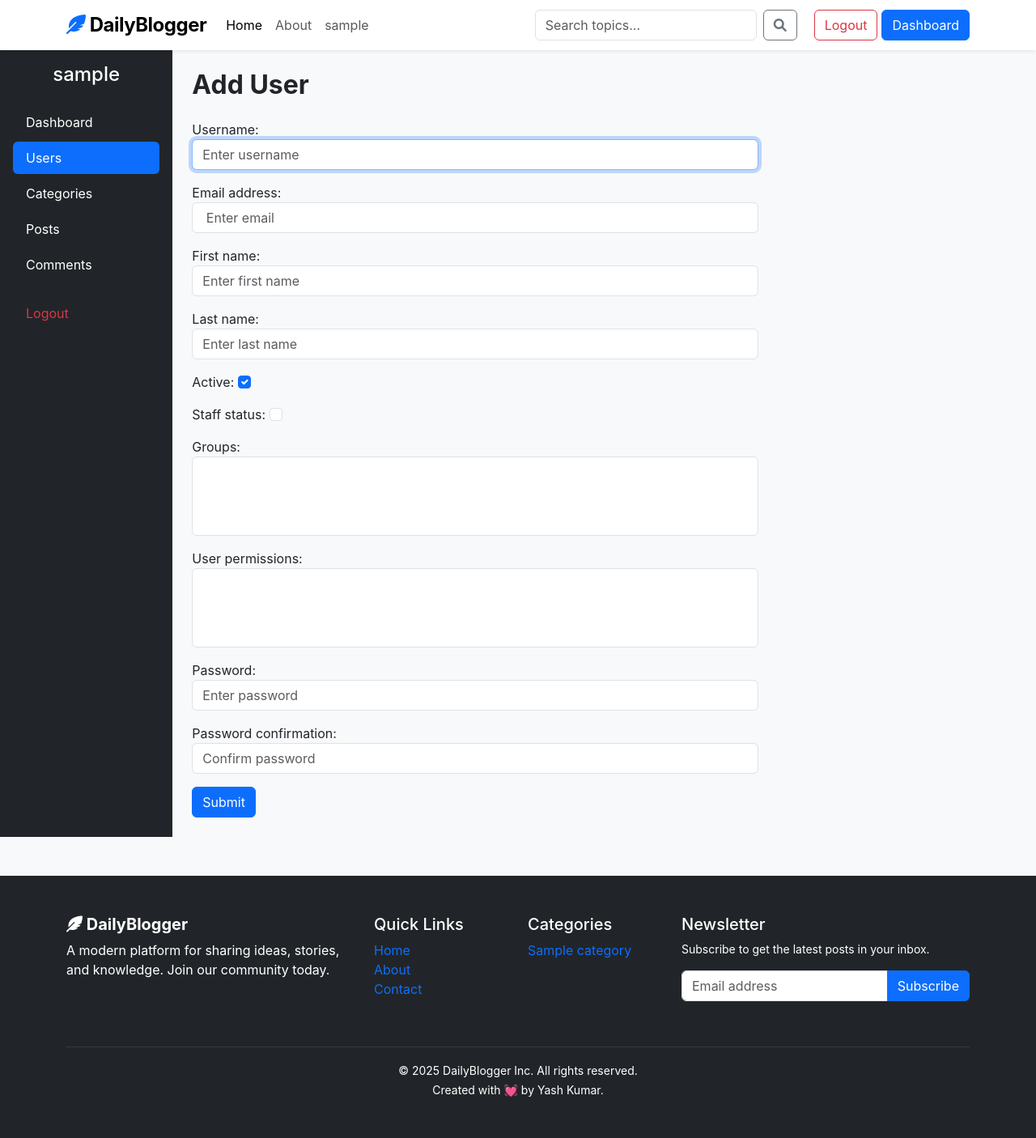
After one commit to Yash4313/Blog_Website, a Django app: page /dashboard/users/add/ in a window 1280 px wide. The commit adds this page. Shown: the whole page at 81% size. Run offline with Django 5.2, Linux system fonts and the light colour scheme; a user stored in the database is signed in; tables that the repository leaves empty hold one stand-in row (values such as "Sample post"); lists and menus that the app fills with data are empty.

Commit message:
added user management functionality

```diff
--- a/blog_main/forms.py
+++ b/blog_main/forms.py
@@ -10,7 +10,7 @@ class RegistrationForm(UserCreationForm):
 
 
     def __init__(self, *args, **kwargs):
-        super().__init__(*args, **kwargs)
+        super(RegistrationForm, self).__init__(*args, **kwargs)
 
         self.fields["username"].widget.attrs.update({
             "class": "form-control",
--- a/dashboard/forms.py
+++ b/dashboard/forms.py
@@ -1,5 +1,7 @@
 from django import forms
 from blog.models import Category,Post
+from django.contrib.auth.models import User
+from django.contrib.auth.forms import UserCreationForm
 
 class CategoryForm(forms.ModelForm):
     class Meta:
@@ -37,3 +39,39 @@ class PostForm(forms.ModelForm):
             'status': 'Status',
             'is_featured': 'Is Featured',
         }
+
+class AddUserForm(UserCreationForm):
+    class Meta:
+        model = User
+        fields = ('username', 'first_name', 'last_name', 'email', 'is_staff','is_active','groups','user_permissions' ,'password1', 'password2')
+
+    def __init__(self, *args, **kwargs):
+        super(AddUserForm, self).__init__(*args, **kwargs)
+        self.fields['username'].widget.attrs.update({'class': 'form-control', 'placeholder': 'Enter username'})
+        self.fields['first_name'].widget.attrs.update({'class': 'form-control', 'placeholder': 'Enter first name'})
+        self.fields['last_name'].widget.attrs.update({'class': 'form-control', 'placeholder': 'Enter last name'})
+        self.fields['email'].widget.attrs.update({'class': 'form-control', 'placeholder':' Enter email'})
+        self.fields['is_staff'].widget.attrs.update({'class': 'form-check-input'})
+        self.fields['is_active'].widget.attrs.update({'class': 'form-check-input'})
+        self.fields['groups'].widget.attrs.update({'class': 'form-select'})
+        self.fields['user_permissions'].widget.attrs.update({'class': 'form-select'})
+        self.fields['password1'].widget.attrs.update({'class': 'form-control', 'placeholder': 'Enter password'})
+        self.fields['password2'].widget.attrs.update({'class': 'form-control', 'placeholder': 'Confirm password'})
+
+
+class EditUserForm(forms.ModelForm):
+    class Meta:
+        model = User
+        fields = ('username', 'first_name', 'last_name', 'email', 'is_staff','is_active','groups','user_permissions')
+
+    # defining init method to customize form fields
+    def __init__(self, *args, **kwargs):
+        super(EditUserForm, self).__init__(*args, **kwargs)
+        self.fields['username'].widget.attrs.update({'class': 'form-control', 'placeholder': 'Enter username'})
+        self.fields['first_name'].widget.attrs.update({'class': 'form-control', 'placeholder': 'Enter first name'})
+        self.fields['last_name'].widget.attrs.update({'class': 'form-control', 'placeholder': 'Enter last name'})
+        self.fields['email'].widget.attrs.update({'class': 'form-control', 'placeholder':' Enter email'})
+        self.fields['is_staff'].widget.attrs.update({'class': 'form-check-input'})
+        self.fields['is_active'].widget.attrs.update({'class': 'form-check-input'})
+        self.fields['groups'].widget.attrs.update({'class': 'form-select'})
+        self.fields['user_permissions'].widget.attrs.update({'class': 'form-select'})
--- a/dashboard/urls.py
+++ b/dashboard/urls.py
@@ -14,4 +14,10 @@ urlpatterns = [
     path('posts/add/', views.add_post , name='add_post'),
     path('posts/edit/<int:id>/', views.edit_post , name='edit_post'),
     path('post/delete/<int:id>/',views.delete_post, name='delete_post'),
+
+    # user Management
+    path('users/', views.users , name='users'),
+    path('users/add/', views.add_user , name='add_user'),
+    path('users/edit/<int:id>/', views.edit_user , name='edit_user'),
+    path('users/delete/<int:id>/',views.delete_user, name='delete_user'),
 ]
--- a/dashboard/views.py
+++ b/dashboard/views.py
@@ -1,18 +1,21 @@
 from django.shortcuts import get_object_or_404, redirect, render
 from blog.models import Category, Post
 from django.contrib.auth.decorators import login_required
-from .forms import CategoryForm, PostForm
+from .forms import CategoryForm, PostForm, AddUserForm , EditUserForm
 from django.utils.text import slugify
+from django.contrib.auth.models import User
 
 # Create your views here.
 @login_required(login_url='login')
 def dashboard(request):
     category_count = Category.objects.all().count()
     blogs_count = Post.objects.all().count()
+    users_count = User.objects.all().count()
 
     context = {
         'category_count': category_count,
         'blogs_count': blogs_count,
+        'user_count': users_count,
     }
     return render(request, 'dashboard/dashboard.html', context)
 
@@ -123,3 +126,50 @@ def delete_post(request,id):
     post  = get_object_or_404(Post,id=id)
     post.delete()
     return redirect('posts')
+
+
+@login_required(login_url='login')
+def users(request):
+    users = User.objects.all()
+    context={
+        'users': users,
+    }
+    return render(request, 'dashboard/users.html', context)
+
+
+@login_required(login_url='login')
+def add_user(request):
+    if request.method == 'POST':
+        form = AddUserForm(request.POST)
+        if form.is_valid():
+            form.save()
+            return redirect('users')
+    else:
+        form = AddUserForm()
+
+    context = {
+        'form': form,
+    }
+    return render(request, 'dashboard/add_user.html', context)
+
+@login_required(login_url='login')
+def edit_user(request, id):
+    user = get_object_or_404(User, id=id)
+    if request.method == 'POST':
+        form = EditUserForm(request.POST, instance=user)
+        if form.is_valid():
+            form.save()
+            return redirect('users')
+    else:
+        form = EditUserForm(instance=user)
+    context = {
+        'form': form,
+        'user': user,
+    }
+    return render(request, 'dashboard/edit_user.html', context)
+
+@login_required(login_url='login')
+def delete_user(request, id):
+    user = get_object_or_404(User, id=id)
+    user.delete()
+    return redirect('users')
--- /dev/null
+++ b/templates/dashboard/add_user.html
@@ -0,0 +1,130 @@
+{% extends 'base.html' %}
+
+{% block content %}
+<div class="container-fluid">
+  <div class="row min-vh-100">
+    {% include 'dashboard/sidebar.html' %}
+
+    <main class="col-12 col-md-9 col-lg-10 p-4">
+      {% if perms.auth.add_user %}
+      <h2 class="fw-bold">Add User</h2>
+      <form method="post" action="{% url 'add_user' %}" style="max-width: 700px;">
+        {% csrf_token %}
+        {% if form.non_field_errors %}
+          <div class="alert alert-danger">
+            {{ form.non_field_errors }}
+          </div>
+        {% endif %}
+
+        <div class="mb-3 mt-4">
+          {{ form.username.label_tag }}
+          {{ form.username }}
+          {% if form.username.errors %}
+            <div class="text-danger">
+              {{ form.username.errors }}
+            </div>
+          {% endif %}
+        </div>
+
+        <div class="mb-3">
+          {{ form.email.label_tag }}
+          {{ form.email }}
+          {% if form.email.errors %}
+            <div class="text-danger">
+              {{ form.email.errors }}
+            </div>
+          {% endif %}
+        </div>
+
+        <div class="mb-3">
+          {{ form.first_name.label_tag }}
+          {{ form.first_name }}
+          {% if form.first_name.errors %}
+            <div class="text-danger">
+              {{ form.first_name.errors }}
+            </div>
+          {% endif %}
+        </div>
+
+        <div class="mb-3">
+          {{ form.last_name.label_tag }}
+          {{ form.last_name }}
+          {% if form.last_name.errors %}
+            <div class="text-danger">
+              {{ form.last_name.errors }}
+            </div>
+          {% endif %}
+        </div>
+
+        <div class="mb-3">
+          {{ form.is_active.label_tag }}
+          {{ form.is_active }}
+          {% if form.is_active.errors %}
+            <div class="text-danger">
+              {{ form.is_active.errors }}
+            </div>
+          {% endif %}
+        </div>
+
+        <div class="mb-3">
+          {{ form.is_staff.label_tag }}
+          {{ form.is_staff }}
+          {% if form.is_staff.errors %}
+            <div class="text-danger">
+              {{ form.is_staff.errors }}
+            </div>
+          {% endif %}
+        </div>
+
+        <div class="mb-3">
+          {{ form.groups.label_tag }}
+          {{ form.groups }}
+          {% if form.groups.errors %}
+            <div class="text-danger">
+              {{ form.groups.errors }}
+            </div>
+          {% endif %}
+        </div>
+
+        <div class="mb-3">
+          {{ form.user_permissions.label_tag }}
+          {{ form.user_permissions }}
+          {% if form.user_permissions.errors %}
+            <div class="text-danger">
+              {{ form.user_permissions.errors }}
+            </div>
+          {% endif %}
+        </div>
+
+        <div class="mb-3">
+          {{ form.password1.label_tag }}
+          {{ form.password1 }}
+          {% if form.password1.errors %}
+            <div class="text-danger">
+              {{ form.password1.errors }}
+            </div>
+          {% endif %}
+        </div>
+
+        <div class="mb-3">
+          {{ form.password2.label_tag }}
+          {{ form.password2 }}
+          {% if form.password2.errors %}
+            <div class="text-danger">
+              {{ form.password2.errors }}
+            </div>
+          {% endif %}
+        </div>
+
+        <button type="submit" class="btn btn-primary">Submit</button>
+      </form>
+      {% else %}
+      <div class="alert alert-danger" role="alert">
+        You do not have permission to add a user.
+      </div>
+      {% endif %}
+    </main>
+  </div>
+</div>
+
+{% endblock %}
--- a/templates/dashboard/sidebar.html
+++ b/templates/dashboard/sidebar.html
@@ -6,6 +6,11 @@
     <li class="nav-item">
       <a class="nav-link text-white {% if '/dashboard/' == request.path %}bg-primary{% endif %}" href="{% url 'dashboard' %}">Dashboard</a>
     </li>
+    {% if perms.auth.view_user %}
+    <li class="nav-item">
+      <a class="nav-link text-white {% if '/users/' in request.path %}bg-primary{% endif %}" href="{% url 'users' %}">Users</a>
+    </li>
+    {% endif %}
     <li class="nav-item">
       <a class="nav-link text-white {% if '/categories/' in request.path %}bg-primary{% endif %}" href="{% url 'categories' %}">Categories</a>
     </li>
```
Also changed, not shown: templates/dashboard/dashboard.html (+14 -0 lines), templates/dashboard/edit_user.html (added, +130 -0 lines), templates/dashboard/users.html (added, +96 -0 lines).
